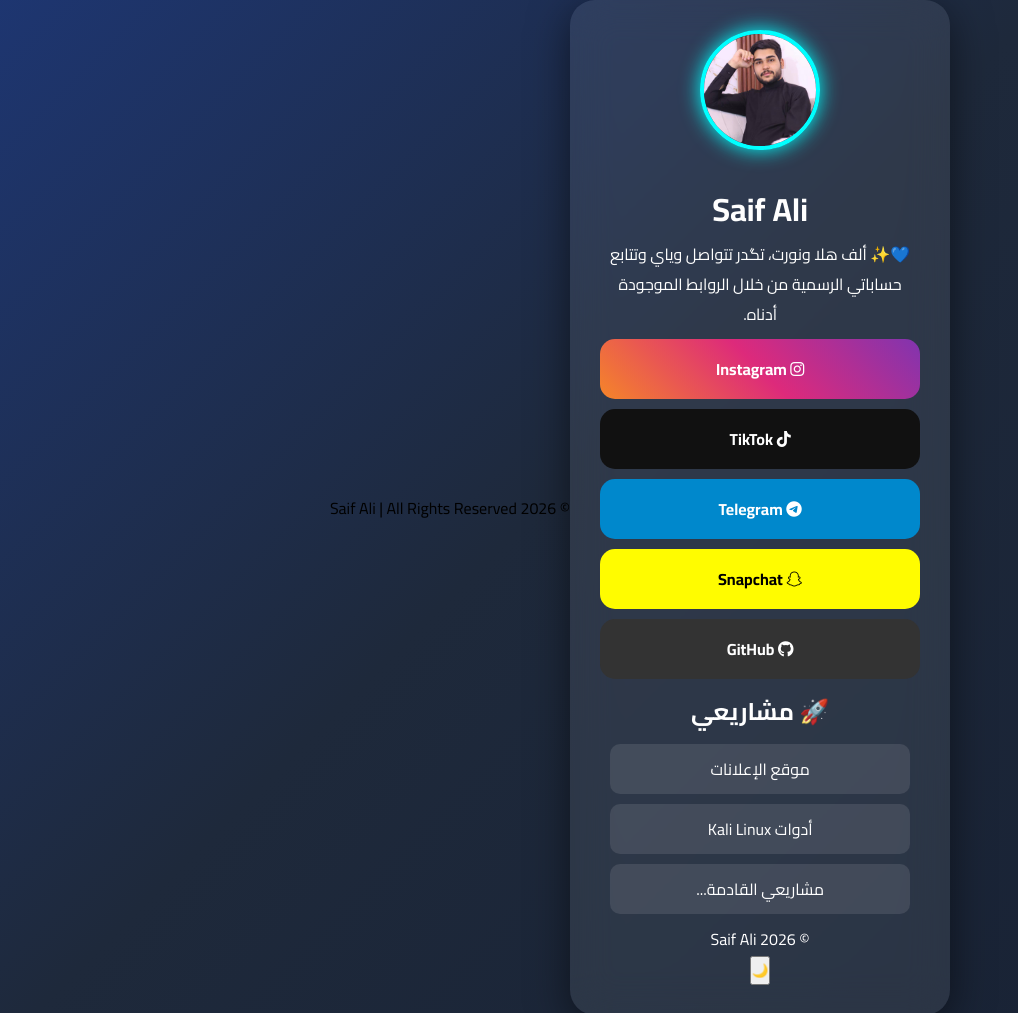
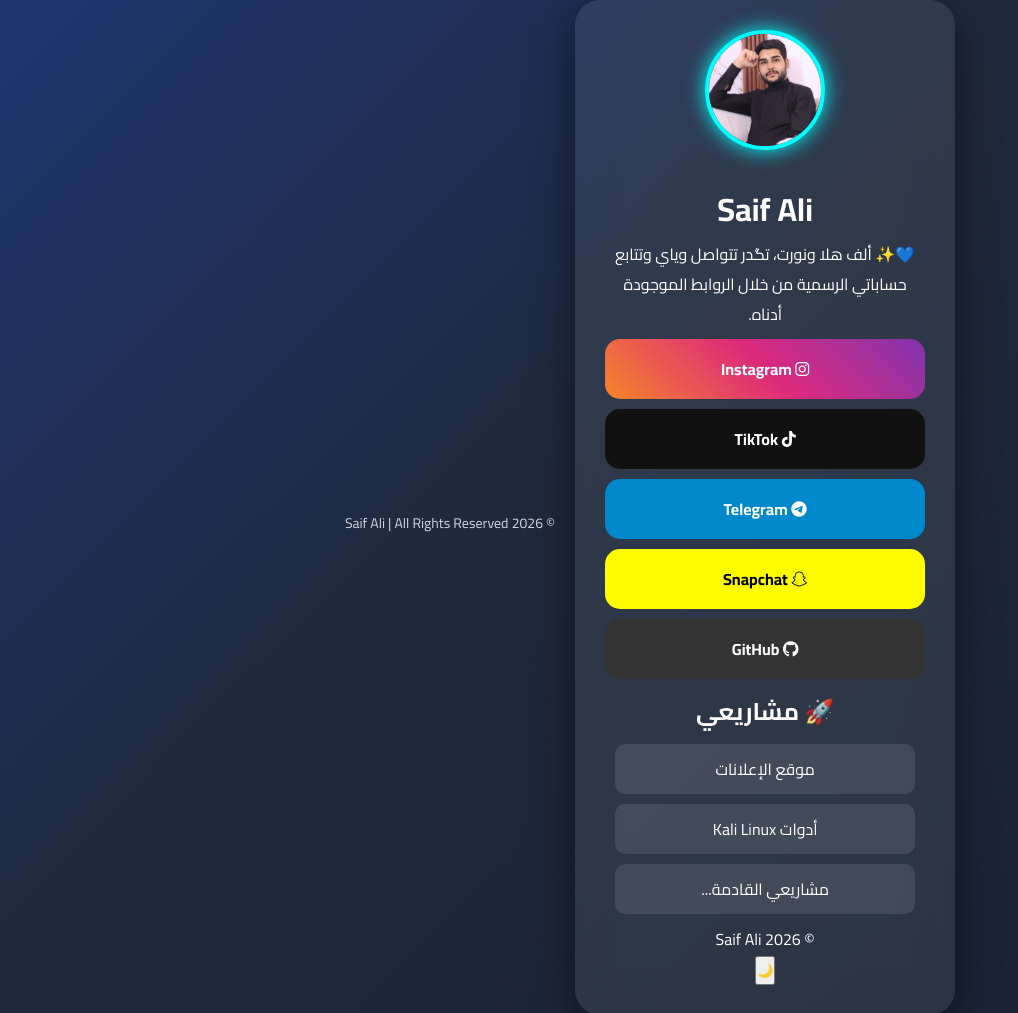
Before and after one commit to saaifali55/saifali, a plain HTML site: page index.html in a window 1280 px wide. Shown: the whole page, without its empty margins (0-1018 px from the left). Drawn offline with Linux system fonts and the light colour scheme.

Commit message:
Add footer styling to style.css

```diff
--- a/style.css
+++ b/style.css
@@ -83,3 +83,11 @@
 margin:10px;
 border-radius:10px;
 }
+.footer{
+    margin-top: 30px;
+    padding: 20px;
+    text-align: center;
+    color: white;
+    opacity: 0.8;
+    font-size: 14px;
+}
```
